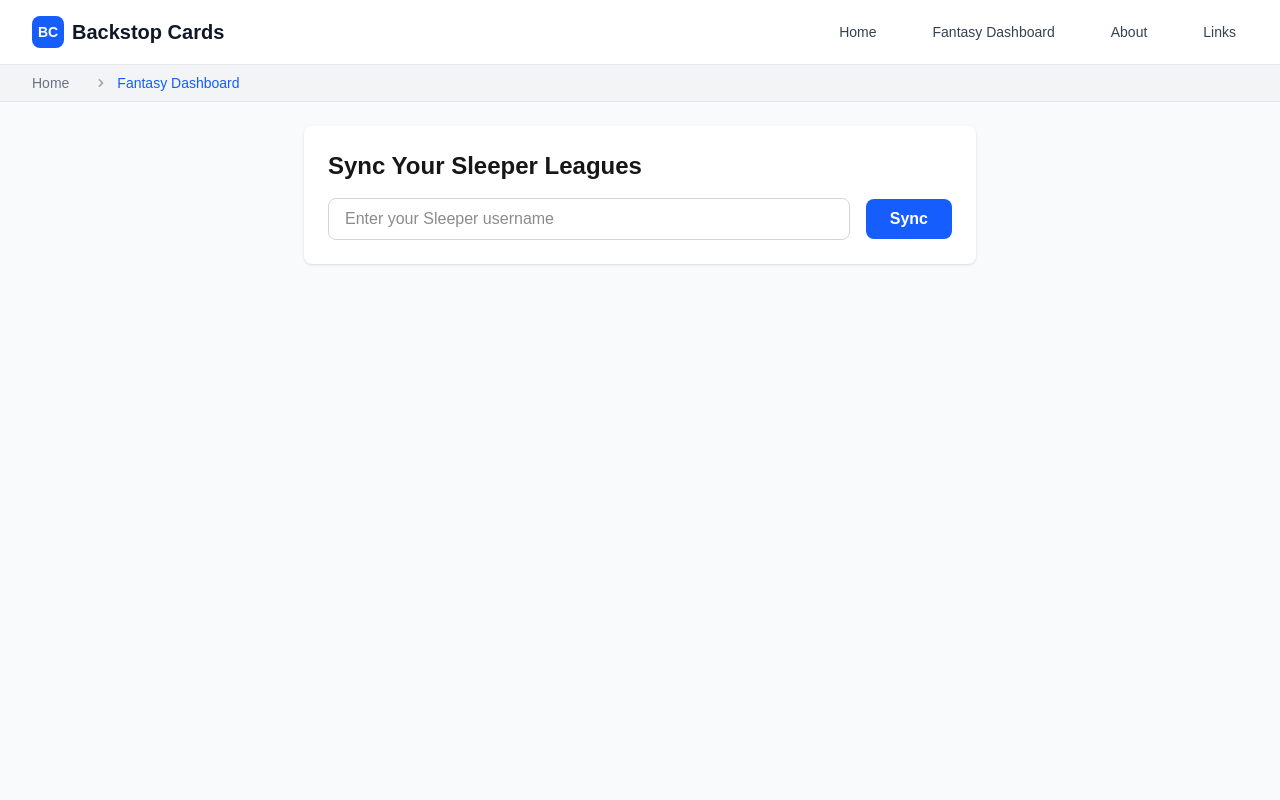
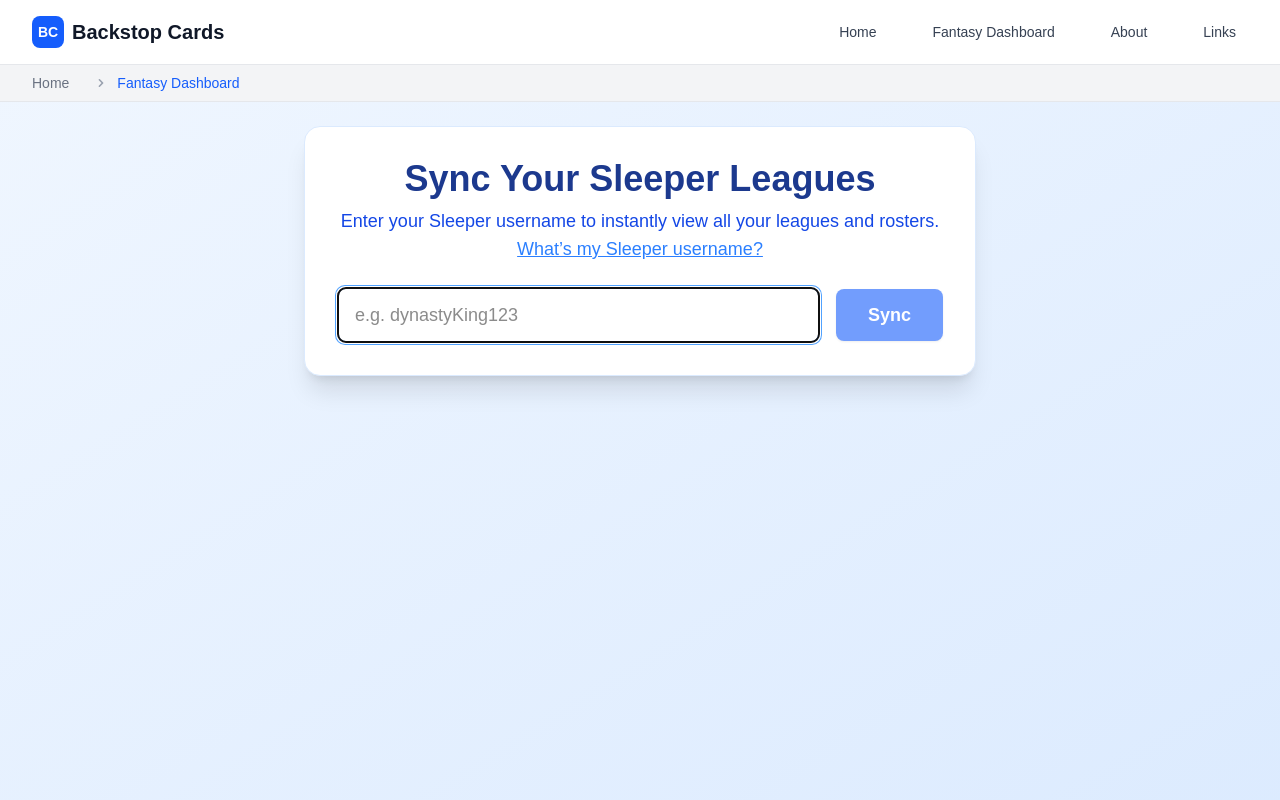
Before and after one commit to RobCase29/Backstopcards.com, a Next.js app: page /fantasy-dashboard in a window 1280 px wide. Shown: the top 800 px of the page. Built offline with nearby package versions, Linux system fonts and the light colour scheme.

Commit message:
Slick Sleeper sync flow: improved UI, helper links, spinner, error/success states, and username memory

```diff
--- a/src/app/fantasy-dashboard/page.tsx
+++ b/src/app/fantasy-dashboard/page.tsx
@@ -1,6 +1,6 @@
 "use client";
 
-import { useState } from "react";
+import { useState, useEffect } from "react";
 import {
   getSleeperUser,
   getSleeperLeagues,
@@ -17,11 +17,23 @@ export default function FantasyDashboard() {
   const [rosters, setRosters] = useState<Record<string, SleeperRoster[]>>({});
   const [loading, setLoading] = useState(false);
   const [error, setError] = useState("");
+  const [success, setSuccess] = useState(false);
 
   const currentSeason = new Date().getFullYear().toString();
 
-  async function handleFetch() {
+  // Remember username in localStorage
+  useEffect(() => {
+    const saved = localStorage.getItem("sleeper_username");
+    if (saved) setUsername(saved);
+  }, []);
+  useEffect(() => {
+    if (username) localStorage.setItem("sleeper_username", username);
+  }, [username]);
+
+  async function handleFetch(e?: React.FormEvent) {
+    if (e) e.preventDefault();
     setError("");
+    setSuccess(false);
     setLoading(true);
     setUser(null);
     setLeagues([]);
@@ -29,7 +41,7 @@ export default function FantasyDashboard() {
     try {
       const userData = await getSleeperUser(username);
       if (!userData) {
-        setError("User not found");
+        setError("User not found. Double-check your username or ");
         setLoading(false);
         return;
       }
@@ -41,83 +53,112 @@ export default function FantasyDashboard() {
         rostersData[league.league_id] = await getSleeperRosters(league.league_id);
       }
       setRosters(rostersData);
+      setSuccess(true);
     } catch (e) {
-      setError("Failed to fetch data");
+      setError("Failed to fetch data. Please try again later.");
     } finally {
       setLoading(false);
     }
   }
 
   return (
-    <div className="min-h-screen bg-gray-50 p-6">
-      <div className="max-w-2xl mx-auto bg-white rounded-lg shadow p-6 mb-8">
-        <h2 className="text-2xl font-bold mb-4">Sync Your Sleeper Leagues</h2>
-        <div className="flex flex-col sm:flex-row gap-4 items-center">
+    <div className="min-h-screen bg-gradient-to-br from-blue-50 to-blue-100 p-6">
+      <div className="max-w-2xl mx-auto bg-white rounded-2xl shadow-xl p-8 mb-10 border border-blue-100">
+        <h1 className="text-3xl md:text-4xl font-extrabold text-blue-900 mb-2 text-center">
+          Sync Your Sleeper Leagues
+        </h1>
+        <p className="text-lg text-blue-700 mb-6 text-center">
+          Enter your Sleeper username to instantly view all your leagues and rosters.<br />
+          <span className="text-blue-500 underline cursor-pointer" onClick={() => window.open('https://sleeper.com/', '_blank')}>What’s my Sleeper username?</span>
+        </p>
+        <form onSubmit={handleFetch} className="flex flex-col sm:flex-row gap-4 items-center justify-center">
           <input
             type="text"
-            placeholder="Enter your Sleeper username"
+            placeholder="e.g. dynastyKing123"
             value={username}
             onChange={(e) => setUsername(e.target.value)}
-            className="border border-gray-300 rounded-lg px-4 py-2 flex-1"
+            className="border-2 border-blue-300 rounded-lg px-4 py-3 flex-1 text-lg focus:ring-2 focus:ring-blue-400 focus:border-blue-500 transition"
             disabled={loading}
+            autoFocus
+            required
           />
           <button
-            onClick={handleFetch}
-            className="bg-blue-600 text-white px-6 py-2 rounded-lg font-semibold hover:bg-blue-700 transition-colors"
+            type="submit"
+            className={`bg-blue-600 text-white px-8 py-3 rounded-lg font-bold text-lg shadow hover:bg-blue-700 transition-colors disabled:opacity-60 disabled:cursor-not-allowed ${loading ? 'animate-pulse' : ''}`}
             disabled={loading || !username}
           >
-            {loading ? "Loading..." : "Sync"}
+            {loading ? (
+              <span className="flex items-center gap-2">
+                <svg className="animate-spin h-5 w-5 text-white" viewBox="0 0 24 24"><circle className="opacity-25" cx="12" cy="12" r="10" stroke="currentColor" strokeWidth="4" fill="none" /><path className="opacity-75" fill="currentColor" d="M4 12a8 8 0 018-8v8z" /></svg>
+                Fetching…
+              </span>
+            ) : (
+              "Sync"
+            )}
           </button>
+        </form>
+        {error && (
+          <div className="text-red-600 mt-4 text-center">
+            {error}
+            <a
+              href="https://support.sleeper.com/en/articles/2320542-how-do-i-find-my-username"
+              target="_blank"
+              rel="noopener noreferrer"
+              className="underline text-blue-600 ml-1"
+            >
+              Need help?
+            </a>
           </div>
-        {error && <div className="text-red-600 mt-4">{error}</div>}
-      </div>
-
-      {user && (
-        <div className="max-w-2xl mx-auto bg-white rounded-lg shadow p-6 mb-8">
-          <div className="flex items-center gap-4 mb-4">
+        )}
+        {success && user && (
+          <div className="mt-6 flex flex-col items-center">
+            <div className="flex items-center gap-4 mb-2">
               {user.avatar && (
                 <img
                   src={`https://sleepercdn.com/avatars/thumbs/${user.avatar}`}
                   alt="avatar"
-                className="w-12 h-12 rounded-full"
+                  className="w-16 h-16 rounded-full border-2 border-blue-400 shadow"
                 />
               )}
               <div>
-              <div className="font-bold text-lg">{user.display_name || user.username}</div>
-              <div className="text-gray-500 text-sm">Sleeper ID: {user.user_id}</div>
+                <div className="font-bold text-xl text-blue-900">Welcome, {user.display_name || user.username}!</div>
+                <div className="text-blue-500 text-sm">Sleeper ID: {user.user_id}</div>
               </div>
             </div>
-          <div className="text-gray-700">Leagues found: {leagues.length}</div>
+            <div className="text-green-600 font-semibold mt-2">Leagues synced successfully!</div>
           </div>
         )}
+      </div>
 
       {leagues.length > 0 && (
         <div className="max-w-4xl mx-auto">
-          <h3 className="text-xl font-bold mb-4">Your Leagues</h3>
-          <div className="grid grid-cols-1 md:grid-cols-2 gap-6">
+          <h3 className="text-2xl font-bold mb-6 text-blue-900 text-center">Your Leagues</h3>
+          <div className="grid grid-cols-1 md:grid-cols-2 gap-8">
             {leagues.map((league) => (
-              <div key={league.league_id} className="bg-white rounded-lg shadow p-4">
+              <div key={league.league_id} className="bg-white rounded-xl shadow p-6 border border-blue-100 hover:shadow-lg transition">
                 <div className="flex items-center gap-3 mb-2">
                   {league.avatar && (
                     <img
                       src={`https://sleepercdn.com/avatars/thumbs/${league.avatar}`}
                       alt="league avatar"
-                      className="w-8 h-8 rounded"
+                      className="w-10 h-10 rounded"
                     />
                   )}
-                  <div className="font-semibold">{league.name}</div>
-                  <span className="ml-auto text-xs text-gray-500">Season: {league.season}</span>
+                  <div className="font-semibold text-lg text-blue-800">{league.name}</div>
+                  <span className="ml-auto text-xs text-blue-400">Season: {league.season}</span>
                 </div>
-                <div className="text-sm text-gray-600 mb-2">
+                <div className="text-sm text-blue-600 mb-2">
                   Rosters: {league.total_rosters} | Positions: {league.roster_positions.join(", ")}
                 </div>
-                <div className="text-sm font-bold mb-1">Your Roster:</div>
-                <ul className="text-sm text-gray-800 mb-2">
+                <div className="text-sm font-bold mb-1 text-blue-900">Your Roster:</div>
+                <ul className="text-sm text-blue-900 mb-2 flex flex-wrap gap-2">
                   {(rosters[league.league_id] || [])
                     .filter((r) => r.owner_id === user?.user_id)
                     .flatMap((r) => r.players)
                     .map((playerId) => (
-                      <li key={playerId}>{playerId}</li>
+                      <li key={playerId} className="bg-blue-100 rounded px-2 py-1 font-mono text-xs">
+                        {playerId}
+                      </li>
                     ))}
                 </ul>
               </div>
```
Lines whose indentation alone changed are shown as unchanged.
